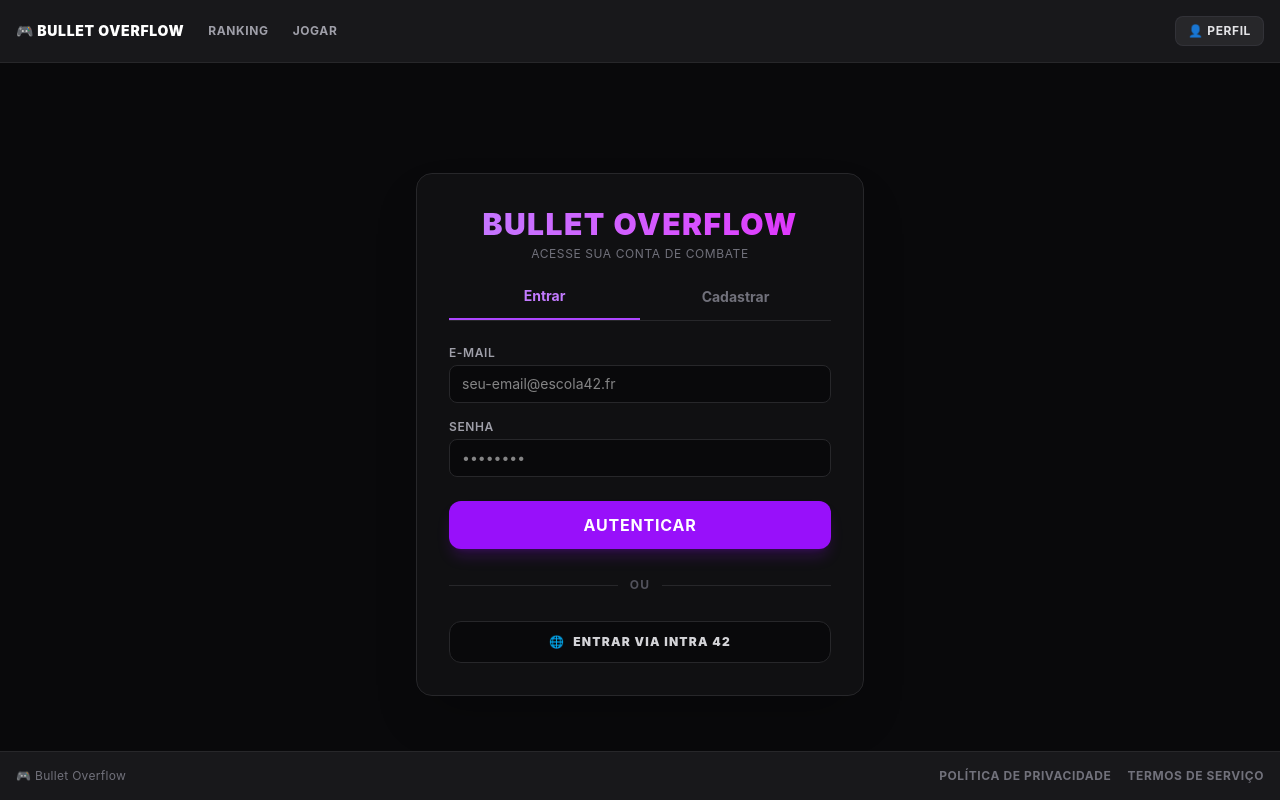
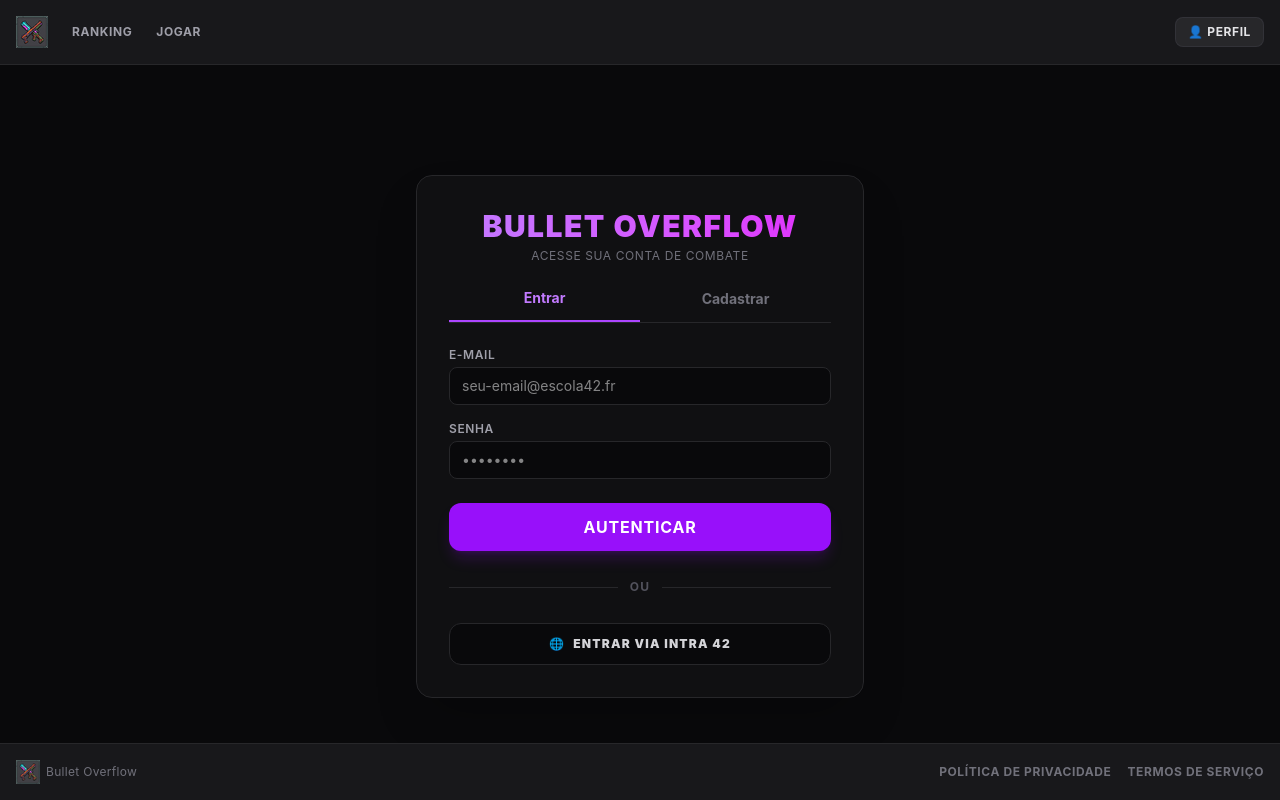
Before and after one commit to luizpanigassi/bulletoverflow42, a React (Vite) app in the folder frontend/: page /login in a window 1280 px wide. Built offline with nearby package versions, Linux system fonts and the light colour scheme; no server answers.

Commit message:
[feat]: add icon in header and footer

```diff
--- a/frontend/src/App.tsx
+++ b/frontend/src/App.tsx
@@ -47,7 +47,7 @@ export default function App() {
         <nav className="flex justify-between items-center p-4 bg-zinc-900 border-b border-zinc-800 tracking-wide select-none shrink-0">
           <div className="flex gap-6 items-center">
             <Link to="/" className="text-white hover:text-purple-400 font-black tracking-wider text-sm transition-colors uppercase">
-              🎮 Bullet Overflow
+              <img src="/favicon.png" alt="Logo Bullet Overflow" className="w-8 h-8 object-contain" />
             </Link>
             <Link to="/leaderboard" className="text-xs font-bold text-zinc-400 hover:text-white transition-colors uppercase tracking-wider">
               Ranking
--- a/frontend/src/components/Footer.tsx
+++ b/frontend/src/components/Footer.tsx
@@ -9,7 +9,10 @@ export function Footer() {
   return (
     <>
       <footer className="flex flex-wrap justify-between items-center gap-3 px-4 py-4 bg-zinc-900 border-t border-zinc-800 text-xs text-zinc-500 select-none">
-        <span className="tracking-wide">🎮 Bullet Overflow</span>
+        <span className="inline-flex items-center gap-1.5 tracking-wide">
+          <img src="/favicon.png" alt="Logo Bullet Overflow" className="w-6 h-6 object-contain" />
+          <span>Bullet Overflow</span>
+        </span>
         <div className="flex gap-4">
           <button
             onClick={() => setShowPrivacyModal(true)}
```
